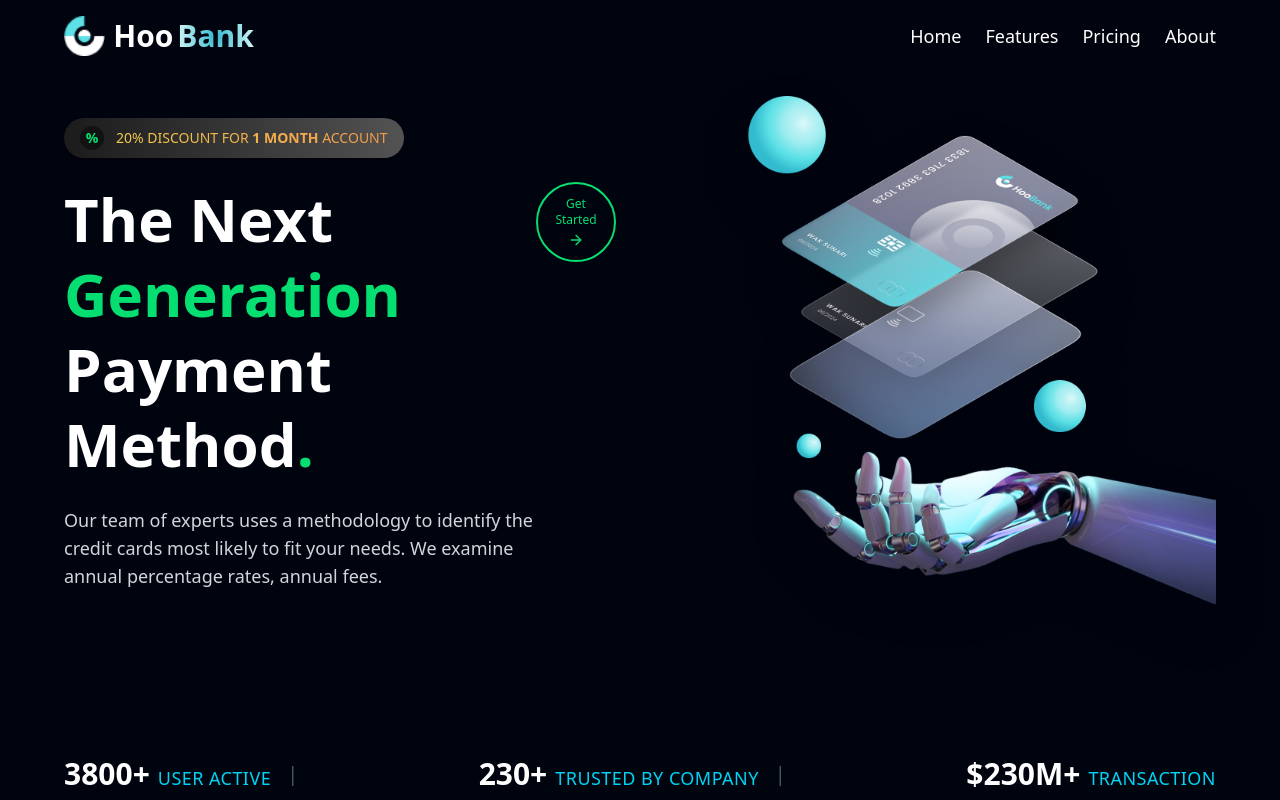
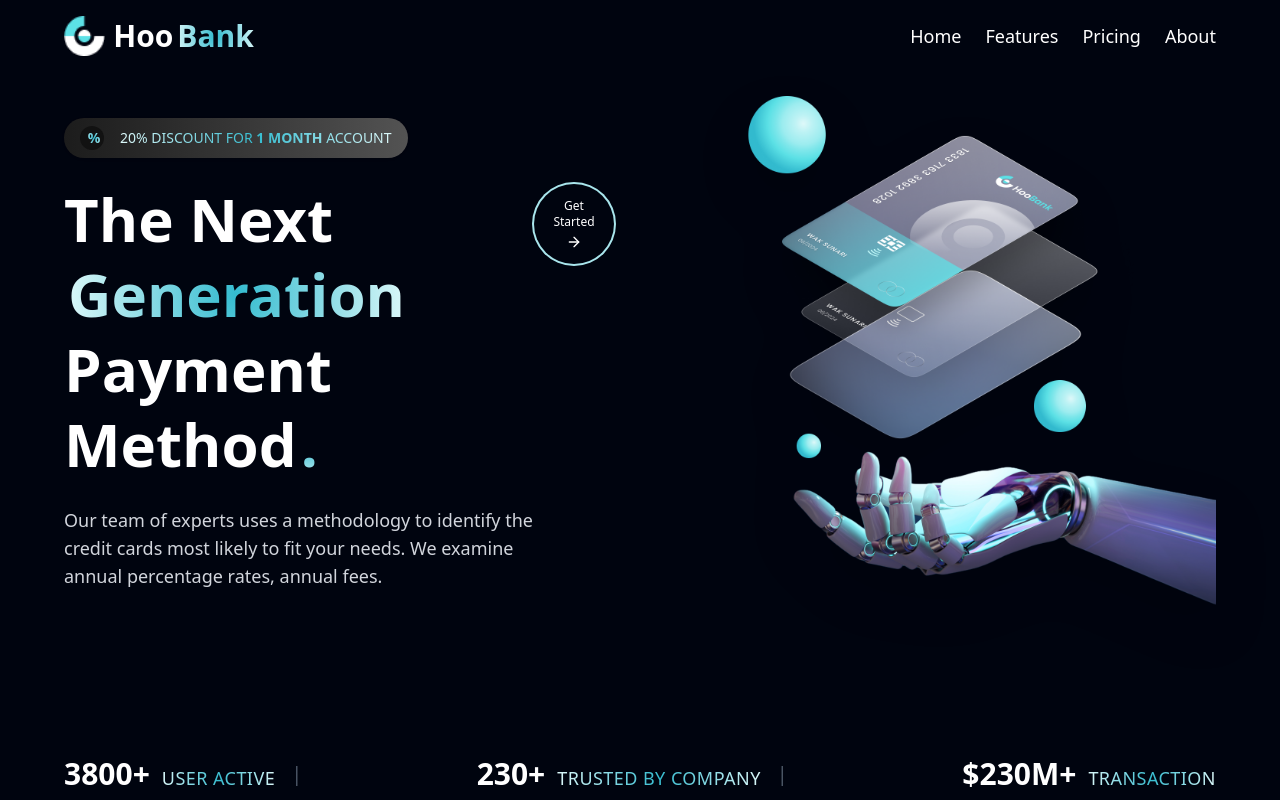
Before and after one commit to jayteemoney/business_landing, a React (Vite) app: page / in a window 1280 px wide. Shown: the top 800 px of the page. Built offline with nearby package versions, Linux system fonts and the light colour scheme.

Commit message:
adjustments

```diff
--- a/src/components/Hero.jsx
+++ b/src/components/Hero.jsx
@@ -3,18 +3,16 @@ import { ArrowRight } from "lucide-react";
 
 export default function HeroSection() {
   return (
-    <section className="relative overflow-hidden bg-[#00040F]  text-white pt-24 pb-32 px-6 md:px-16 py-4">
+    <section className="relative overflow-hidden bg-[#00040F] text-white pt-24 pb-32 px-6 md:px-16 py-4">
       <div className="max-w-7xl mx-auto grid grid-cols-1 lg:grid-cols-2 items-center gap-12">
         {/* Left Content */}
         <div className="flex flex-col space-y-6 relative">
-          {/*  Discount Badge */}
+          {/* Discount Badge */}
           <div className="flex items-center gap-3 bg-gradient-to-r from-[#1c1c1c] to-[#535353] bg-opacity-60 px-4 py-2 rounded-full w-max shadow-sm backdrop-blur-md">
-            {/* Icon */}
             <div className="w-6 h-6 rounded-full bg-[#121212] flex items-center justify-center">
-              <span className="text-green-400 text-sm font-bold">%</span>
+              <span className="ml-1 bg-[radial-gradient(circle,_#33BBCF,_#DEF9FA)] bg-clip-text text-transparent text-sm font-bold">%</span>
             </div>
-            {/* Gradient Text */}
-            <p className="text-sm font-medium bg-gradient-to-r from-[#F2C94C] to-[#F2994A] text-transparent bg-clip-text">
+            <p className="text-sm font-medium ml-1 bg-[radial-gradient(circle,_#33BBCF,_#DEF9FA)] bg-clip-text text-transparent">
               20% DISCOUNT FOR <span className="font-bold">1 MONTH</span> ACCOUNT
             </p>
           </div>
@@ -22,15 +20,24 @@ export default function HeroSection() {
           {/* Headline + Button */}
           <div className="flex items-start gap-6">
             <h1 className="text-4xl sm:text-5xl lg:text-6xl font-bold leading-tight">
-              The Next <span className="text-green-400">Generation</span><br />
-              Payment Method<span className="text-green-400">.</span>
+              The Next{" "}
+              <span className="ml-1 bg-[radial-gradient(circle,_#33BBCF,_#DEF9FA)] bg-clip-text text-transparent">
+                Generation
+              </span>
+              <br />
+              Payment Method
+              <span className="ml-1 bg-[radial-gradient(circle,_#33BBCF,_#DEF9FA)] bg-clip-text text-transparent">
+                .
+              </span>
             </h1>
 
-            {/* Get Started Button */}
-            <button className="shrink-0 border-2 border-green-400 text-green-400 rounded-full w-20 h-20 flex flex-col items-center justify-center text-xs font-medium hover:bg-green-400 hover:text-black transition text-center">
-              Get <br /> Started
-              <ArrowRight className="w-4 h-4 mt-1" />
-            </button>
+            {/* Get Started Button with Gradient Border Only */}
+            <div className="shrink-0 rounded-full p-[2px] bg-[radial-gradient(circle,_#33BBCF,_#DEF9FA)]">
+              <button className="w-20 h-20 rounded-full bg-[#00040F] text-white flex flex-col items-center justify-center text-xs font-medium hover:scale-105 transition">
+                Get <br /> Started
+                <ArrowRight className="w-4 h-4 mt-1" />
+              </button>
+            </div>
           </div>
 
           {/* Paragraph */}
@@ -44,7 +51,7 @@ export default function HeroSection() {
           <img
             src="/src/assets/robot.png"
             alt="3D Cards and Robotic Hand"
-            className="w-full max-w-md md:max-w-lg drop-shadow-2xl "
+            className="w-full max-w-md md:max-w-lg drop-shadow-2xl"
           />
         </div>
       </div>
--- a/src/components/Stats.jsx
+++ b/src/components/Stats.jsx
@@ -11,7 +11,7 @@ export default function StatsSection() {
               <span className="text-xl sm:text-2xl md:text-3xl font-bold text-white">
                 {stat.value}
               </span>
-              <span className="text-sm sm:text-base md:text-lg text-cyan-400 uppercase tracking-wide">
+              <span className=" ml-1 bg-[radial-gradient(circle,_#33BBCF,_#DEF9FA)] bg-clip-text text-transparent text-sm sm:text-base md:text-lg  uppercase tracking-wide">
                 {stat.label}
               </span>
             </div>
```
